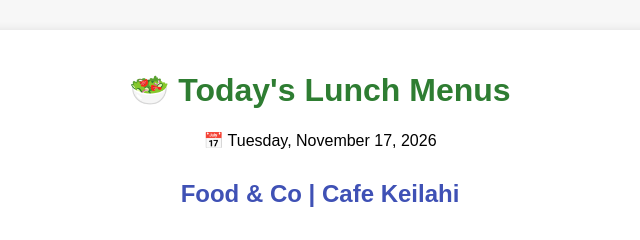
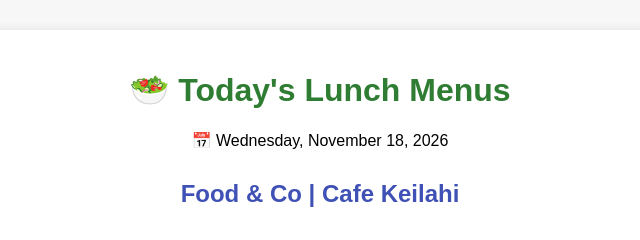
Before and after one commit to kowusuasante/lunch-menus, a plain HTML site: page index.html in a window 1280 px wide. Shown: the top 240 px of the page, 320-960 px from the left. Drawn offline with Linux system fonts and the light colour scheme.

Commit message:
Auto-update lunch menus

```diff
--- a/index.html
+++ b/index.html
@@ -34,7 +34,7 @@
     <body>
         <div class="container">
             <h1>🥗 Today's Lunch Menus</h1>
-            <p>📅 Tuesday, November 17, 2026</p>
+            <p>📅 Wednesday, November 18, 2026</p>
     <h2>Food & Co | Cafe Keilahi</h2><ul><li>No menu available today.</li></ul><h2>FoodHub Sodexo</h2><ul><li>No menu available today.</li></ul><h2>FG</h2><ul><li>No menu available today.</li></ul>
         </div>
     </body>
```
